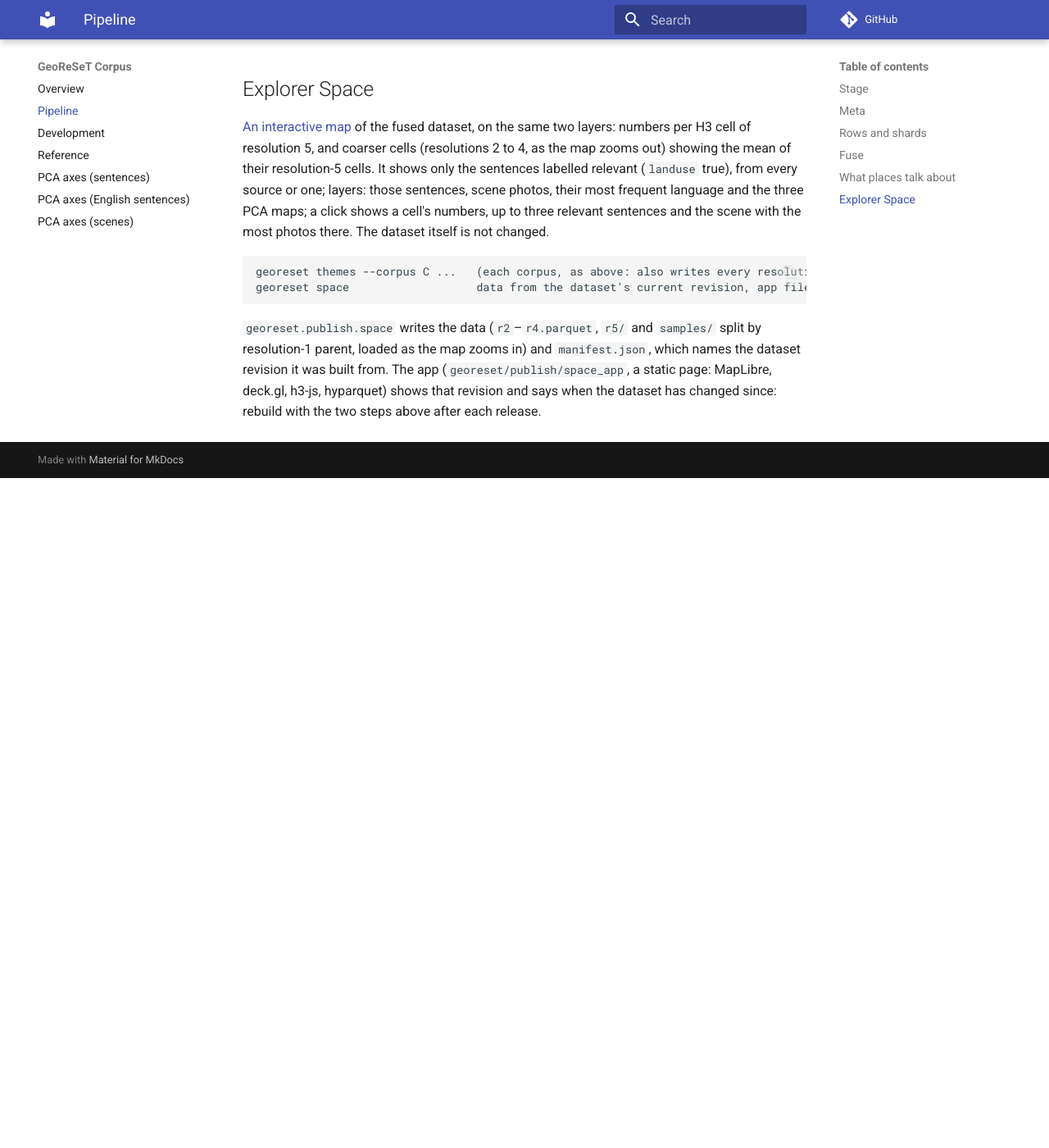
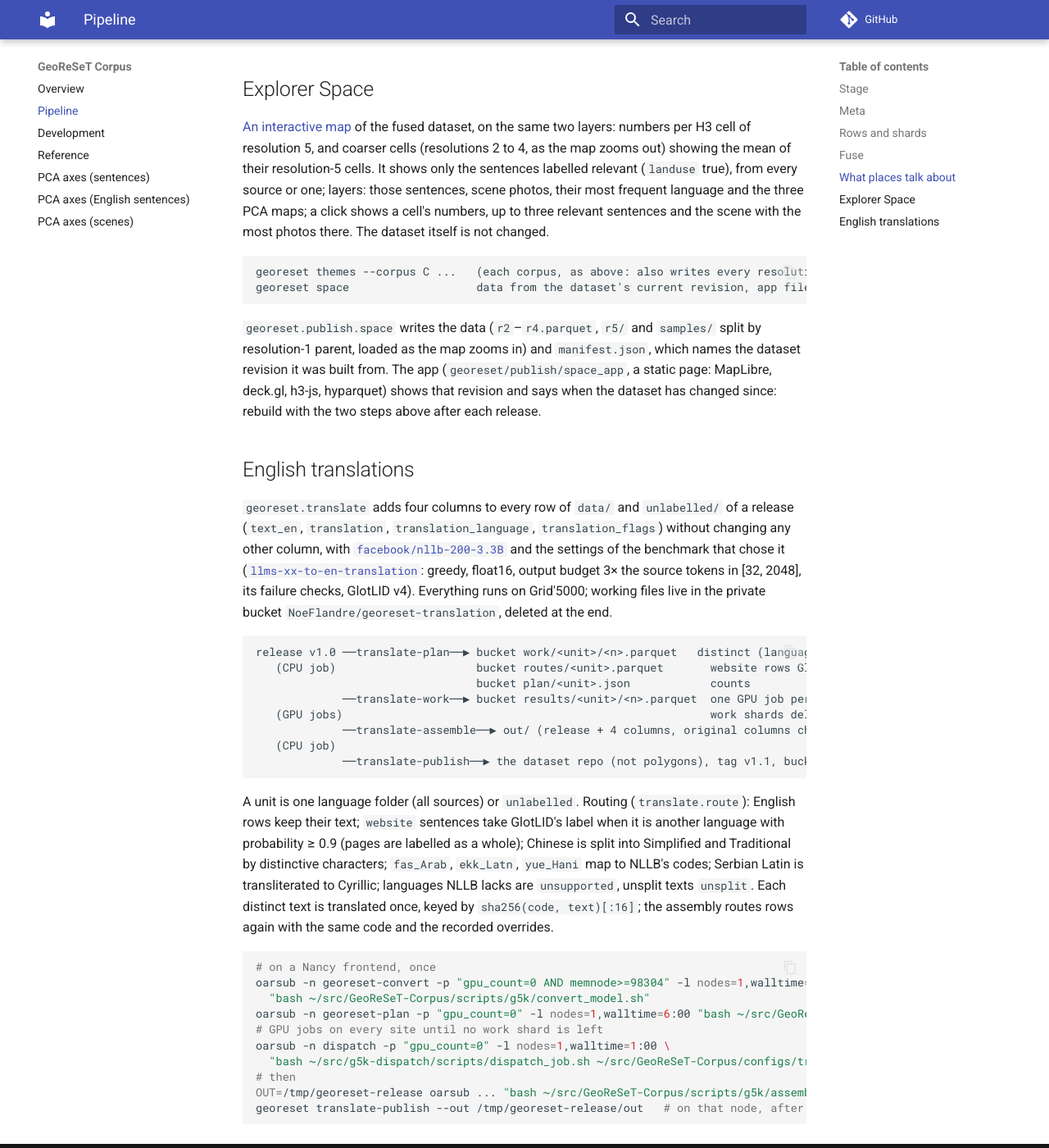
Before and after one commit to NoeFlandre/GeoReSeT-Corpus, an MkDocs documentation site: the page built from docs/pipeline.md, in a window 1280 px wide and 1400 px high, scrolled down 2443 px. Shown: the whole window at 82% size. Built offline with MkDocs 1.6.1 and Material for MkDocs 9.7.7, drawn with Linux system fonts in a browser that asks for light colours; comment, search, counter and statistics services are not loaded; before the commit the page ends 3026 px from its top, so only the background shows below that.

Commit message:
Docs: English translations
Co-Authored-By: Claude Opus 5.5 <noreply@anthropic.com>

````diff
--- a/docs/pipeline.md
+++ b/docs/pipeline.md
@@ -109,3 +109,43 @@ georeset space                   data from the dataset's current revision, app f
 parent, loaded as the map zooms in) and `manifest.json`, which names the dataset revision it was built from.
 The app (`georeset/publish/space_app`, a static page: MapLibre, deck.gl, h3-js, hyparquet) shows that
 revision and says when the dataset has changed since: rebuild with the two steps above after each release.
+
+## English translations
+
+`georeset.translate` adds four columns to every row of `data/` and `unlabelled/` of a release
+(`text_en`, `translation`, `translation_language`, `translation_flags`) without changing any other column,
+with [`facebook/nllb-200-3.3B`](https://huggingface.co/facebook/nllb-200-3.3B) and the settings of the benchmark
+that chose it ([`llms-xx-to-en-translation`](https://github.com/NoeFlandre/llms-xx-to-en-translation): greedy,
+float16, output budget 3× the source tokens in [32, 2048], its failure checks, GlotLID v4). Everything runs on
+Grid'5000; working files live in the private bucket `NoeFlandre/georeset-translation`, deleted at the end.
+
+```
+release v1.0 ──translate-plan──▶ bucket work/<unit>/<n>.parquet   distinct (language, text) to translate
+   (CPU job)                     bucket routes/<unit>.parquet       website rows GlotLID reassigns
+                                 bucket plan/<unit>.json            counts
+             ──translate-work──▶ bucket results/<unit>/<n>.parquet  one GPU job per free GPU (g5k-dispatch);
+   (GPU jobs)                                                       work shards deleted once translated
+             ──translate-assemble──▶ out/ (release + 4 columns, original columns checked equal), card
+   (CPU job)
+             ──translate-publish──▶ the dataset repo (not polygons), tag v1.1, bucket deleted
+```
+
+A unit is one language folder (all sources) or `unlabelled`. Routing (`translate.route`): English rows keep
+their text; `website` sentences take GlotLID's label when it is another language with probability ≥ 0.9
+(pages are labelled as a whole); Chinese is split into Simplified and Traditional by distinctive characters;
+`fas_Arab`, `ekk_Latn`, `yue_Hani` map to NLLB's codes; Serbian Latin is transliterated to Cyrillic;
+languages NLLB lacks are `unsupported`, unsplit texts `unsplit`. Each distinct text is translated once, keyed
+by `sha256(code, text)[:16]`; the assembly routes rows again with the same code and the recorded overrides.
+
+```bash
+# on a Nancy frontend, once
+oarsub -n georeset-convert -p "gpu_count=0 AND memnode>=98304" -l nodes=1,walltime=1:30 \
+  "bash ~/src/GeoReSeT-Corpus/scripts/g5k/convert_model.sh"
+oarsub -n georeset-plan -p "gpu_count=0" -l nodes=1,walltime=6:00 "bash ~/src/GeoReSeT-Corpus/scripts/g5k/plan_job.sh"
+# GPU jobs on every site until no work shard is left
+oarsub -n dispatch -p "gpu_count=0" -l nodes=1,walltime=1:00 \
+  "bash ~/src/g5k-dispatch/scripts/dispatch_job.sh ~/src/GeoReSeT-Corpus/configs/translate.yaml"
+# then
+OUT=/tmp/georeset-release oarsub ... "bash ~/src/GeoReSeT-Corpus/scripts/g5k/assemble_job.sh"
+georeset translate-publish --out /tmp/georeset-release/out   # on that node, after review
+```
````
